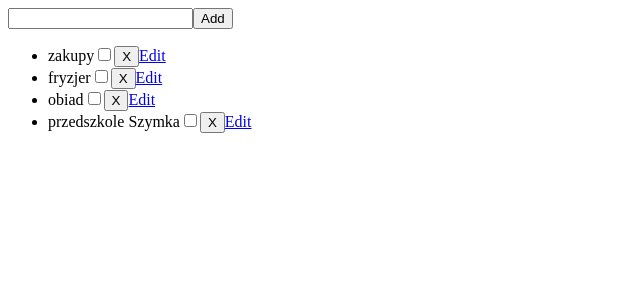
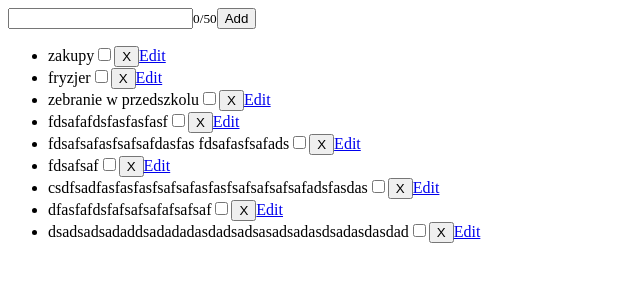
Before and after one commit to oladabro/todoList, a React (Create React App) app: page /#/ in a window 1280 px wide. Shown: the top 300 px of the page, without its empty margins (0-640 px from the left). Built offline with nearby package versions, Linux system fonts and the light colour scheme; data requests are answered from the project's data file; the HTML template or start-up script is replaced by a standard one.

Commit message:
add dynamic counter to input at createItem

```diff
--- a/data/db.json
+++ b/data/db.json
@@ -11,14 +11,39 @@
       "id": 2
     },
     {
-      "name": "obiad",
+      "name": "zebranie w przedszkolu",
       "isDone": false,
       "id": 3
     },
     {
-      "name": "przedszkole Szymka",
+      "name": "fdsafafdsfasfasfasf",
       "isDone": false,
       "id": 4
+    },
+    {
+      "name": "fdsafsafasfsafsafdasfas\nfdsafasfsafads",
+      "isDone": false,
+      "id": 5
+    },
+    {
+      "name": "fdsafsaf",
+      "isDone": false,
+      "id": 6
+    },
+    {
+      "name": "csdfsadfasfasfasfsafsafasfasfsafsafsafsafadsfasdas",
+      "isDone": false,
+      "id": 7
+    },
+    {
+      "name": "dfasfafdsfafsafsafafsafsaf",
+      "isDone": false,
+      "id": 8
+    },
+    {
+      "name": "dsadsadsadaddsadadadasdadsadsasadsadasdsadasdasdad",
+      "isDone": false,
+      "id": 9
     }
   ]
 }
--- a/src/App.js
+++ b/src/App.js
@@ -2,12 +2,7 @@ import './App.css';
 import TodoList from './components/TodoList';
 import EditTodoItem from './components/EditTodoItem';
 import { RecoilRoot } from 'recoil';
-import {
-  BrowserRouter as Router,
-  Route,
-  Switch,
-  useParams,
-} from 'react-router-dom';
+import { BrowserRouter as Router, Route, Switch } from 'react-router-dom';
 
 function App() {
   return (
--- a/src/components/CreateTodoItem.js
+++ b/src/components/CreateTodoItem.js
@@ -2,18 +2,18 @@ import React from 'react';
 import axios from 'axios';
 import { useState } from 'react';
 import { useRecoilState, useRecoilValue, useSetRecoilState } from 'recoil';
-import { newItemState } from '../shared/globalState';
-import { todoListState } from '../shared/globalState';
-import { url } from '../shared/utils';
+import { todoListState, inputTextState } from '../shared/globalState';
+import { url, maxInputLength } from '../shared/utils';
+import { useHistory } from 'react-router-dom';
 
 export default function CreateTodoItem() {
   const [inputValue, setInputValue] = useState('');
   const [todoList, setTodoList] = useRecoilState(todoListState);
-
-  // const setTodoList = useSetRecoilState(todoListState);
+  const [inputLength, setInputLength] = useRecoilState(inputTextState);
 
   const onChange = (e) => {
     setInputValue(e.target.value);
+    setInputLength(e.target.value.length);
   };
 
   const addItem = (event) => {
@@ -24,20 +24,28 @@ export default function CreateTodoItem() {
         name: inputValue,
         isDone: false,
       })
-      .then(
-        (response) => {
-          setTodoList((prevTodoList) => [...prevTodoList, response.data]);
-          setInputValue('');
-        },
-        (error) => {
-          console.log(error);
-        }
-      );
+      .then((resp) => {
+        setTodoList((prevTodoList) => [...prevTodoList, resp.data]);
+        setInputValue('');
+        setInputLength(0);
+      })
+      .catch((err) => {
+        console.error(err);
+      });
   };
 
   return (
     <form onSubmit={addItem}>
-      <input type='text' name='name' value={inputValue} onChange={onChange} />
+      <input
+        type='text'
+        name='name'
+        value={inputValue}
+        maxlength='50'
+        onChange={onChange}
+      />
+      <small>
+        {inputLength}/{maxInputLength}
+      </small>
       <button>Add</button>
     </form>
   );
--- a/src/components/TodoItem.js
+++ b/src/components/TodoItem.js
@@ -9,10 +9,13 @@ export default function TodoItem({ task }) {
   const [todoList, setTodoList] = useRecoilState(todoListState);
 
   const deleteItem = (id) => {
-    axios.delete(`${url}/${id}`).then(() => {
-      const updatedList = removeArrayAtIndex(todoList, id);
-      setTodoList(updatedList);
-    });
+    axios
+      .delete(`${url}/${id}`)
+      .then(() => {
+        const updatedList = removeArrayAtIndex(todoList, id);
+        setTodoList(updatedList);
+      })
+      .catch((err) => console.error(err));
   };
 
   const toggleIsDone = () => {
--- a/src/components/TodoList.js
+++ b/src/components/TodoList.js
@@ -10,8 +10,6 @@ import { url } from '../shared/utils';
 
 export default function TodoList() {
   const [todoList, setTodoList] = useRecoilState(todoListState);
-  // const { id } = useParams();
-  // const history = useHistory();
 
   useEffect(() => {
     const fetchData = async () => {
--- a/src/shared/globalState.js
+++ b/src/shared/globalState.js
@@ -5,7 +5,7 @@ export const todoListState = atom({
   default: [],
 });
 
-export const newItemState = atom({
-  key: 'newItemState',
-  default: '',
+export const inputTextState = atom({
+  key: 'inputTextState',
+  default: 0,
 });
--- a/src/shared/utils.js
+++ b/src/shared/utils.js
@@ -11,3 +11,5 @@ export const updateArrayAtIndex = (array, id, newItem) => {
 export const removeArrayAtIndex = (array, id) => {
   return array.filter((item) => item.id !== id);
 };
+
+export const maxInputLength = 50;
```
